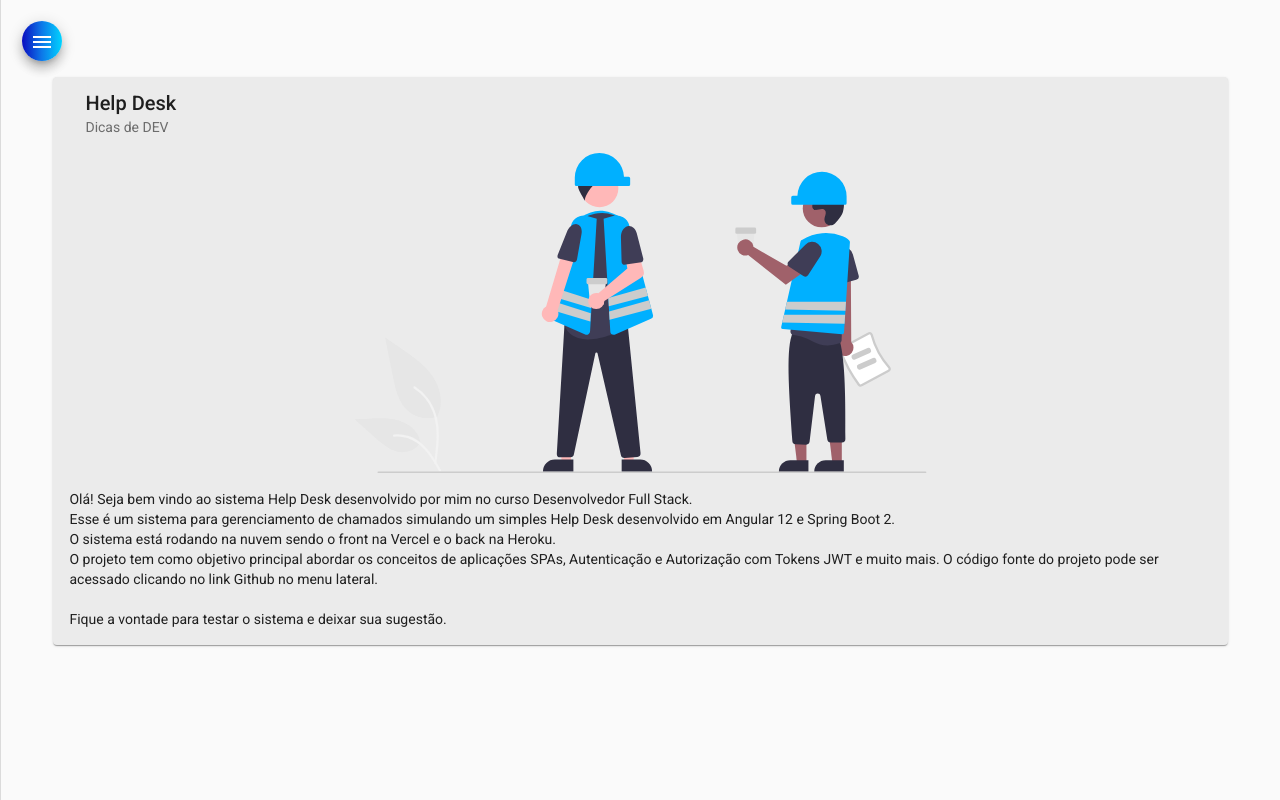
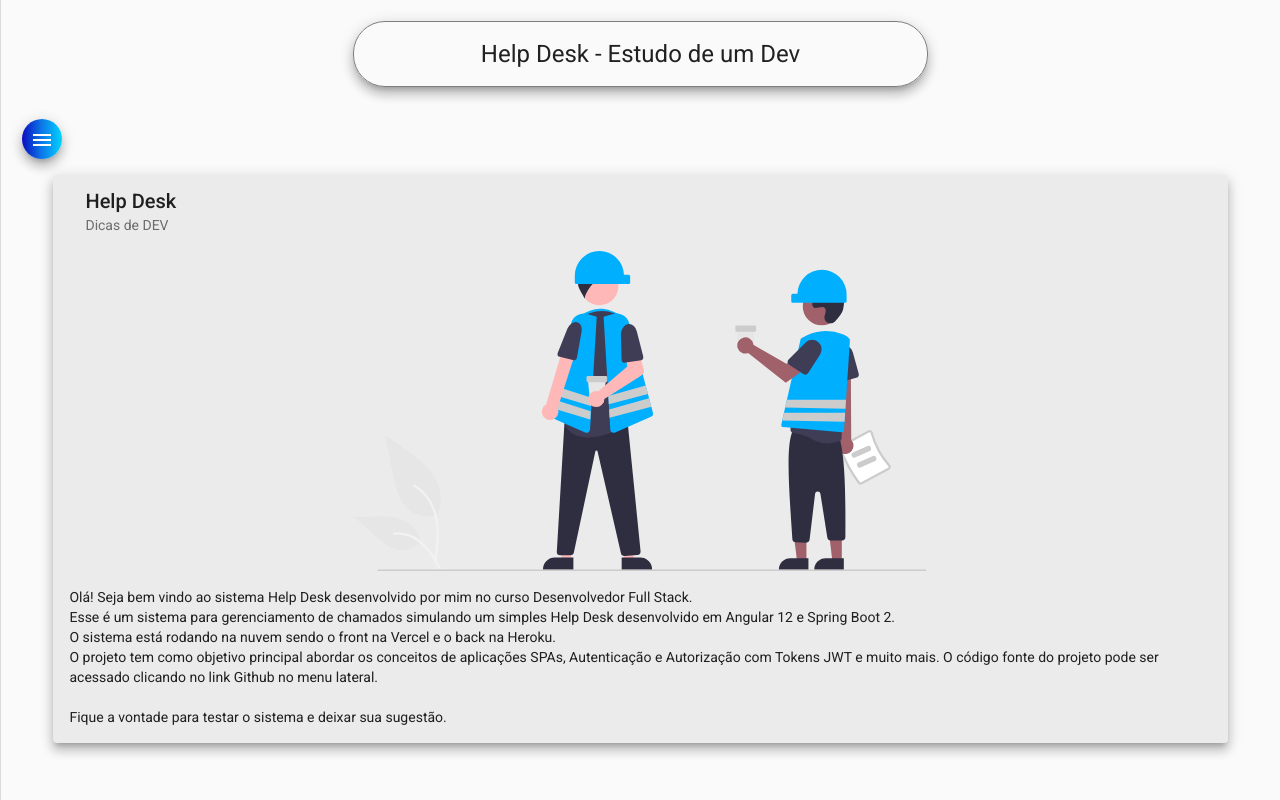
Before and after one commit to CeloAraujo/helpdesk, an Angular app: page /home in a window 1280 px wide. Built offline with nearby package versions, Linux system fonts and the light colour scheme.

Commit message:
html e css para header

```diff
--- /dev/null
+++ b/src/app/components/header/header.component.css
@@ -0,0 +1,12 @@
+.container {
+  display: flex;
+  align-items: center;
+  justify-content: center;
+}
+
+h1{
+    margin-top: 1rem;
+    padding: 1rem 10%;
+    border: 1px solid #807c7c;
+    border-radius: 2rem;
+}
--- /dev/null
+++ b/src/app/components/header/header.component.html
@@ -0,0 +1,3 @@
+<div class="container">
+  <h1 class="mat-elevation-z8">Help Desk - Estudo de um Dev</h1>
+</div>
--- a/src/app/components/header/header.component.ts
+++ b/src/app/components/header/header.component.ts
@@ -2,13 +2,8 @@
 
 @Component({
   selector: 'app-header',
-  template: `
-    <p>
-      header works!
-    </p>
-  `,
-  styles: [
-  ]
+  templateUrl:'./header.component.html',
+  styleUrls: ['./header.component.css']
 })
 export class HeaderComponent implements OnInit {
 
--- a/src/app/components/home/home.component.html
+++ b/src/app/components/home/home.component.html
@@ -1,4 +1,4 @@
-<mat-card class="card" appearance="outlined">
+<mat-card class="card mat-elevation-z8" appearance="outlined">
     <mat-card-header>
       <mat-card-title>Help Desk</mat-card-title>
       <mat-card-subtitle>Dicas de DEV</mat-card-subtitle>
--- a/src/app/components/nav/nav.component.html
+++ b/src/app/components/nav/nav.component.html
@@ -28,6 +28,7 @@
     <div class="main-content">
       <div class="vertical-divider"></div>
       <div class="sidenav-content">
+        <app-header></app-header>
         <button class="menu mat-elevation-z8" mat-button (click)="drawer.toggle()" mat-icon-button>
           <mat-icon>menu</mat-icon>
         </button>
```
